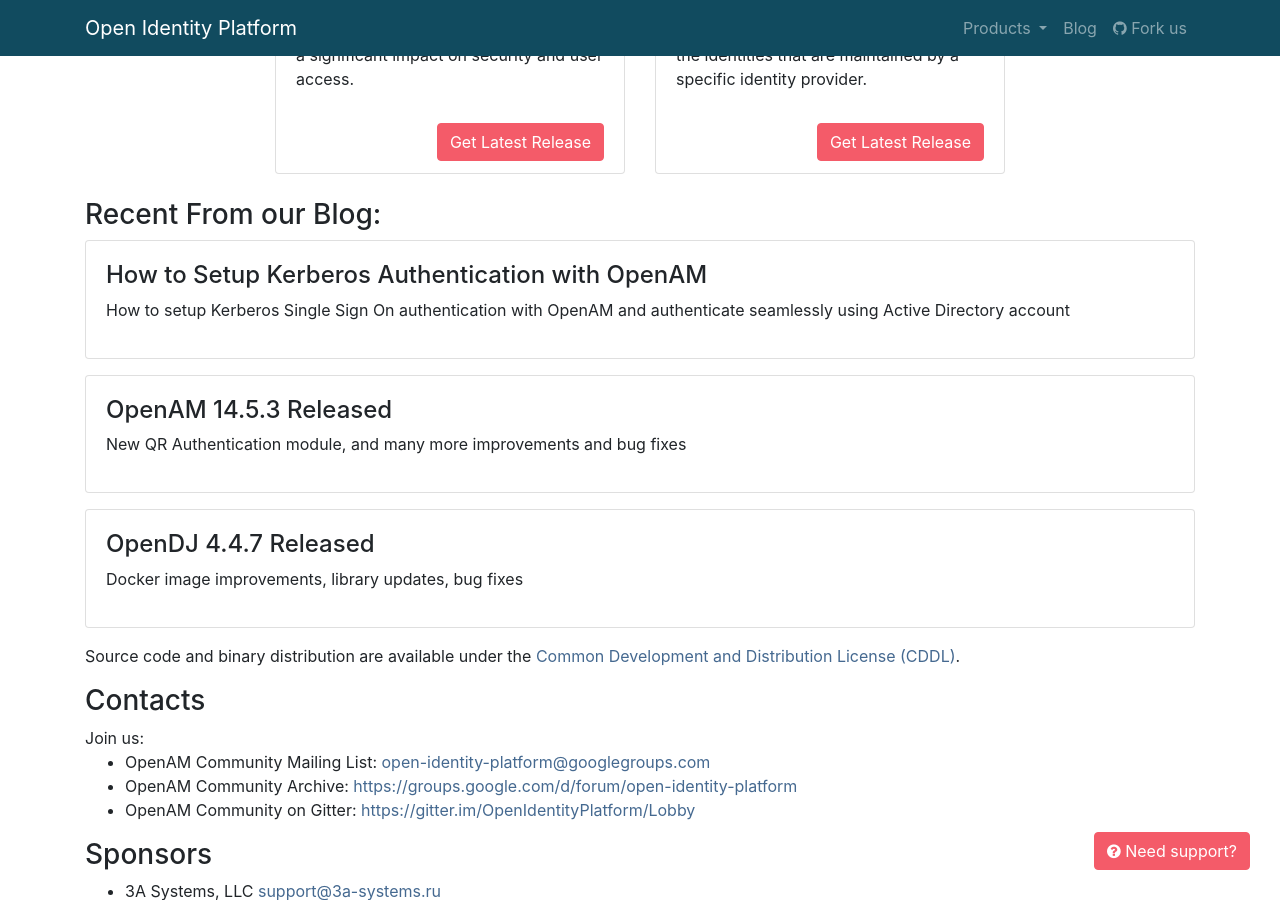
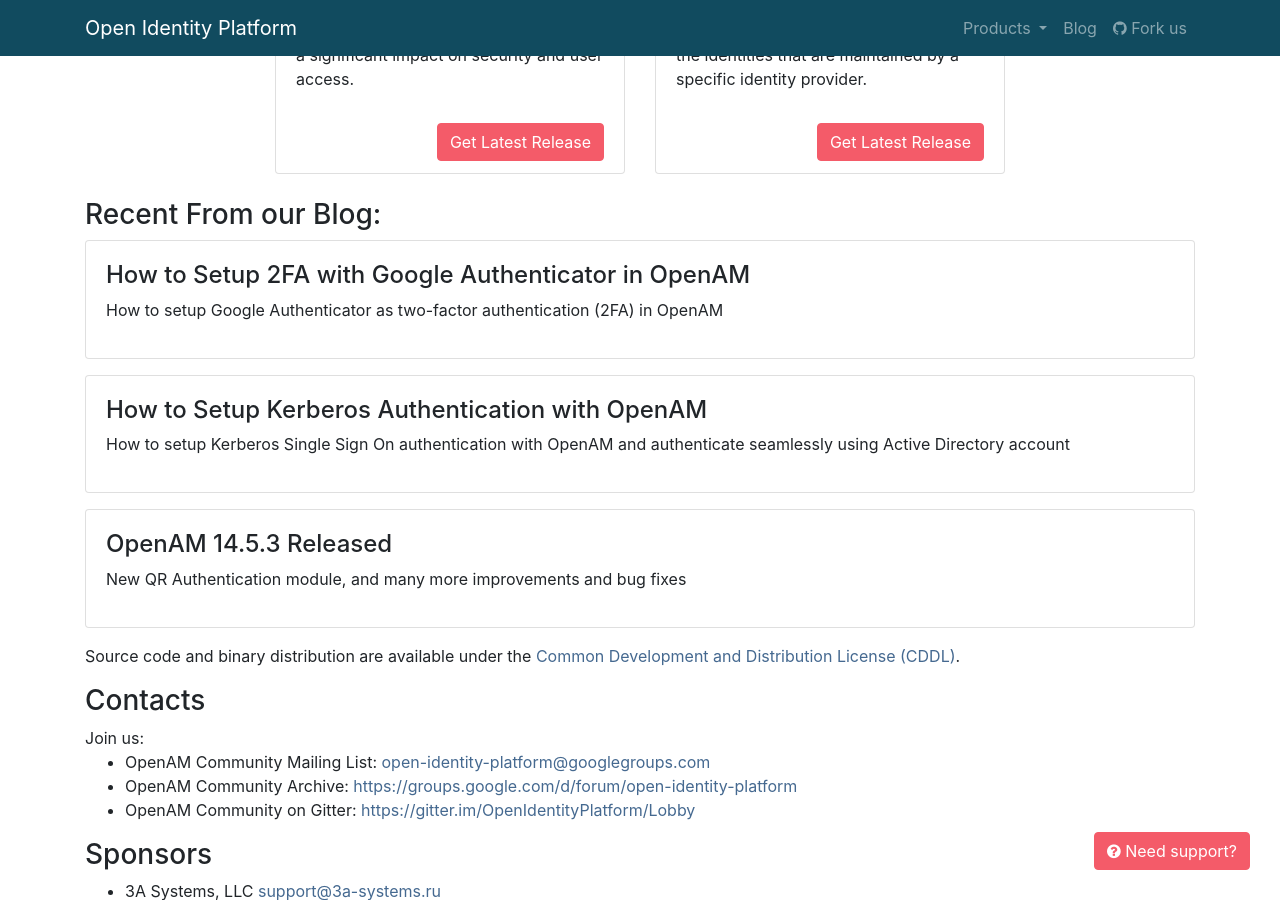
Before and after one commit to OpenIdentityPlatform/OpenIdentityPlatform.org, a Jekyll site: the page built from index.html, in a window 1280 px wide and 900 px high, scrolled down 1665 px. Built offline with Jekyll 4.4.1, drawn with Linux system fonts in a browser that asks for light colours; some of the changed lines change nothing that is shown.

Commit message:
how-to-setup-2fa-with-google-authenticatior-in-openam

````diff
--- a/_data/blogposts.yml
+++ b/_data/blogposts.yml
@@ -1,3 +1,7 @@
+-
+  title: 'How to Setup 2FA with Google Authenticator in OpenAM'
+  link: '/blog/how-to-setup-2fa-with-google-authenticatior-in-openam'
+  description: 'How to setup Google Authenticator as two-factor authentication (2FA) in OpenAM'
 -
   title: 'How to Setup Kerberos Authentication with OpenAM'
   link: '/blog/how-to-setup-kerberos-authentication-in-openam'
--- /dev/null
+++ b/blog/how-to-setup-2fa-with-google-authenticatior-in-openam.md
@@ -0,0 +1,91 @@
+---
+layout: home
+title: "How to Setup 2FA with Google Authenticator in OpenAM"
+landing-title2: "How to Setup 2FA with Google Authenticator in OpenAM"
+description: "How to setup Google Authenticator as two-factor authentication (2FA) in OpenAM"
+keywords: 'google authenticator, authentication, OTP, HOTP, 2FA'
+imageurl: 'openam-og.png'
+share-buttons: true
+---
+<h1>How to Setup 2FA with Google Authenticator in OpenAM</h1>
+
+Original article: [https://github.com/OpenIdentityPlatform/OpenAM/wiki/How-to-Setup-2FA-with-Google-Authenticator-in-OpenAM](https://github.com/OpenIdentityPlatform/OpenAM/wiki/How-to-Setup-2FA-with-Google-Authenticator-in-OpenAM)
+
+
+- [Introduction](#introduction)
+- [OpenAM Setup](#openam-setup)
+  * [Setup Authentication Module](#setup-authentication-module)
+  * [Setup Authentication Chain](#setup-authentication-chain)
+  * [Setup User Accounts](#setup-user-accounts)
+- [Test Solution](#test-solution)
+
+# Introduction
+Google Authenticator is one of the most commonly used applications for two-factor authentication (2FA). It runs both on Android and iOS devices.  In the following article, we will describe how to set up 2FA in OpenAM with Google Authenticator.
+
+# OpenAM Setup
+## Setup Authentication Module
+For example, we have realm `staff` where we want to set up 2FA with Google Authenticator. Login into admin console as `amadmin` user, go to realm `staff`, and create new `OATH` module `google-authenticator` with the following settings:
+
+![New Google Authenticator Module](/assets/img/google-authenticator/new-google-authenticator-module.png)
+
+![Google Authenticator Module Settings](/assets/img/google-authenticator/google-authenticator-module-settings.png)
+
+There are some important settings:
+* **One Time Password Length**: Should be 6 as in Google Authenticator by default
+* **Secret Key Attribute Name**: User attribute in where a secret key is stored.
+* **OATH Algorithm to Use**: For Google Authenticator should be [TOTP](https://tools.ietf.org/html/rfc6238)
+* **Last Login Time Attribute**: User attribute, where users last login time in UNIX format is stored.
+
+* **Maximum Allowed Clock Drift**: Should be greater than TOTP time steps, so in the following example it is 3.
+
+## Setup Authentication Chain
+By default, there is `ldapService` authentication chain, which uses only `DataStore` authentication module. Add `google-authenticator` module in the chain.
+
+![Authentication Chain](/assets/img/google-authenticator/authentication-chain.png)
+
+## Setup User Accounts
+The next part would be a little bit tricky. To authenticate in Google Authenticator we need to set up user accounts first. Then generate for each user account shared secret. As an example, we will take `test` account and for this account shared secret will be `s3cr3tw0rd`.
+
+Encode into Base16. You can or use online service [https://simplycalc.com/base16-encode.php](https://simplycalc.com/base16-encode.php) either use the following Java function:
+
+```java
+private String toBase16(String str) {
+  return String.format("%x", new BigInteger(1, str.getBytes(Charset.defaultCharset())));
+}
+```
+Base16 encoded value is `73336372337477307264`.
+
+Open User account properties in Apache Directory Studio (or any other LDAP client application) and add `sunIdentityServerPPEncryptKey` value `73336372337477307264` as shown on the picture below.
+
+![Apache DS User Properties](/assets/img/google-authenticator/apache-ds-user-properties.png)
+
+Then generate a QR code to register the user in the Google Authenticator application. QR for Google Authenticator is URI in the following format `otpauth://totp/<account id>@<issuer>?secret=<base32 encoded secret>&issuer=<Issuer Name>`
+
+Encode secret as Base32. You can use or online service [https://simplycalc.com/base32-encode.php](https://simplycalc.com/base32-encode.php), ether following Java function:
+
+```java
+import org.apache.commons.codec.binary.Base32;
+
+private String toBase32(String str) {
+	return new Base32().encodeAsString(str.getBytes());
+}
+```
+Base32 encoded value is `OMZWG4RTOR3TA4TE`
+
+The final URI will be:
+`otpauth://totp/test@openam.openidentityplatform.org?secret=OMZWG4RTOR3TA4TE&issuer=Open+Identity+Platform`
+
+Let's use the online service [https://www.the-qrcode-generator.com](https://www.the-qrcode-generator.com) to generate a QR code image:
+
+![Google Authenticator QR Code](/assets/img/google-authenticator/qr-code.png)
+
+Scan QR in Google Authenticator application. A new account will be added.
+
+# Test Solution
+Let’s sign in into realm `staff` с with `test` account:
+![Auth Staff Login Password](/assets/img/google-authenticator/auth-staff-login-password.png)
+You will be prompted for OTP from Google Authenticator.
+
+![Auth Staff OTP 2FA](/assets/img/google-authenticator/login-staff-otp.png)
+
+Enter the code from Google Authenticator, and you will be successfully authenticated.
````
Also changed, not shown: assets/img/google-authenticator/apache-ds-user-properties.png (added), assets/img/google-authenticator/auth-staff-login-password.png (added), assets/img/google-authenticator/authentication-chain.png (added), assets/img/google-authenticator/google-authenticator-module-settings.png (added), assets/img/google-authenticator/login-staff-otp.png (added), assets/img/google-authenticator/new-google-authenticator-module.png (added), assets/img/google-authenticator/qr-code.png (added).
